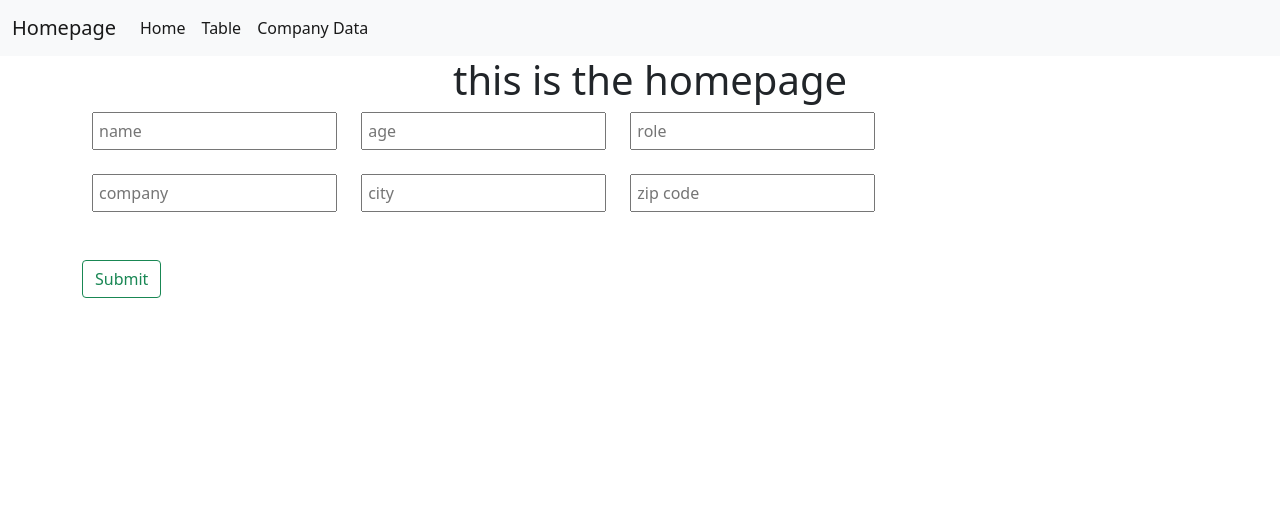
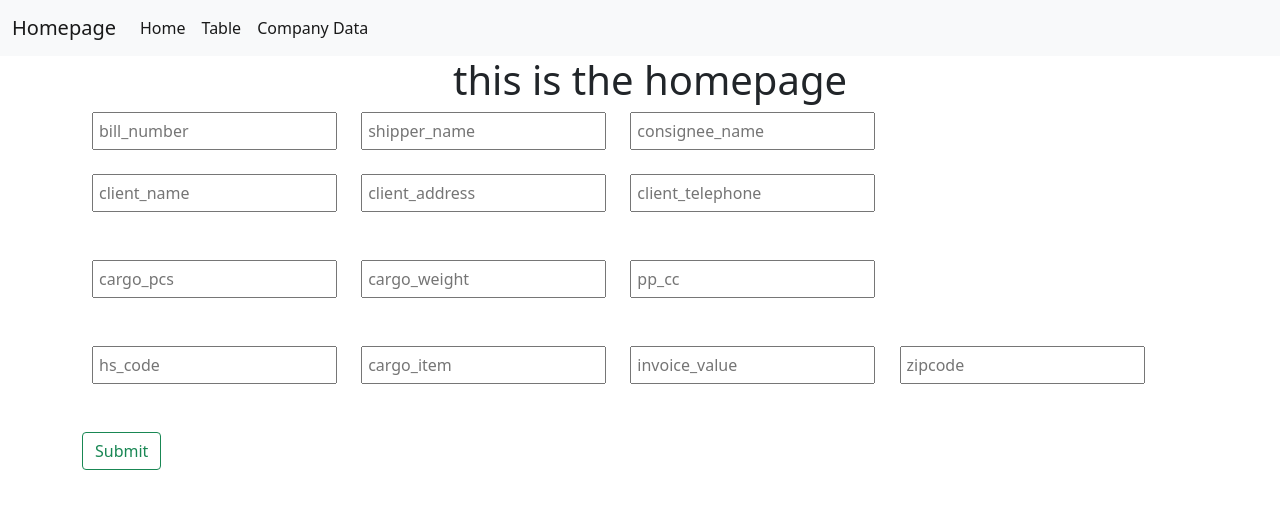
Before and after one commit to highlander-spirou/flaskPOS, a Flask app: page / in a window 1280 px wide. Shown: the top 509 px of the page. Run offline with Flask 2, Linux system fonts and the light colour scheme.

Commit message:
official change input

```diff
--- a/app.py
+++ b/app.py
@@ -21,24 +21,38 @@ class Input(db.Model):
     __tablename__ = 'input'
 
     id = db.Column(db.Integer, primary_key = True)
-    name = db.Column(db.String(64), index=True)
-    age = db.Column(db.Integer)
-    role = db.Column(db.String(64))
-    company = db.Column(db.String(64))
-    city = db.Column(db.String(64))
+    bill_number = db.Column(db.String(64), index=True)
+    shipper_name = db.Column(db.String(64), index=True)
+    consignee_name = db.Column(db.String(64), index=True) #company name
+    client_name = db.Column(db.String(64))  #optional
+    consignee_address = db.Column(db.String(500))
+    consignee_telephone = db.Column(db.String(64))
+    cargo_pcs = db.Column(db.Integer)
+    cargo_weight = db.Column(db.Integer)
+    pp_cc = db.Column(db.String(5))
+    hs_code = db.Column(db.Integer)
+    cargo_item = db.Column(db.String(500))
+    invoice_value = db.Column(db.Integer)
     zipcode = db.Column(db.String(64))
 
 
-    def __init__(self, name, age, role, company, city, zipcode):
-        self.name = name
-        self.age = age
-        self.role = role
-        self.company = company
-        self.city = city
+    def __init__(self, bill_number, shipper_name, consignee_name, consignee_address, consignee_telephone, cargo_pcs, cargo_weight, pp_cc, hs_code, cargo_item, invoice_value, zipcode,  client_name ="None"):
+        self.bill_number = bill_number
+        self.shipper_name = shipper_name
+        self.consignee_name = consignee_name #company name
+        self.client_name = client_name #keyword argument "None"
+        self.consignee_address = consignee_address
+        self.consignee_telephone = consignee_telephone
+        self.cargo_pcs = cargo_pcs
+        self.cargo_weight = cargo_weight
+        self.pp_cc = pp_cc
+        self.hs_code = hs_code
+        self.cargo_item = cargo_item
+        self.invoice_value = invoice_value
         self.zipcode = zipcode
 
     def __repr__(self):
-        return f"id: {self.id}, name:{self.name}, company: {self.company}"
+        return f"id: {self.id}, bill:{self.bill_number}, from: {self.shipper_name}, to: {self.consignee_name}"
 
 class Companies(db.Model):
 
@@ -46,16 +60,33 @@ class Companies(db.Model):
 
     id = db.Column(db.Integer, primary_key = True)
     company = db.Column(db.String(64))
-    city = db.Column(db.String(64))
+    address = db.Column(db.String(500))
     zipcode = db.Column(db.String(64))
 
-    def __init__(self, company, city, zipcode):
+    def __init__(self, company, address, zipcode):
         self.company = company
-        self.city = city
+        self.address = address
         self.zipcode = zipcode
 
     def __repr__(self):
         return f"id: {self.id}, company: {self.company}"
+
+class Products(db.Model):
+
+    __tablename__ = 'products'
+
+    id = db.Column(db.Integer, primary_key = True)
+    name = db.Column(db.String(64))
+    code = db.Column(db.String(64))
+
+
+    def __init__(self, name, code):
+        self.name = name
+        self.code = code
+
+    def __repr__(self):
+        return f"id: {self.id}, product name: {self.name}"
+
 
 class InputSchema(ma.SQLAlchemyAutoSchema):
     class Meta:
@@ -65,18 +96,18 @@ class InputSchema(ma.SQLAlchemyAutoSchema):
 @app.route('/', methods=["GET", "POST"])
 def index():
     form=InputForm()
-    if form.validate_on_submit():
-        new_instance = Input(name=form.name.data,
-                age=form.age.data,
-                role=form.role.data,
-                company=form.company.data,
-                city=form.city.data,
-                zipcode=form.zipcode.data)
+    # if form.validate_on_submit():
+    #     new_instance = Input(name=form.name.data,
+    #             age=form.age.data,
+    #             role=form.role.data,
+    #             company=form.company.data,
+    #             city=form.city.data,
+    #             zipcode=form.zipcode.data)
 
-        db.session.add(new_instance)
-        db.session.commit()
+    #     db.session.add(new_instance)
+    #     db.session.commit()
 
-        return redirect(url_for('index'))
+    #     return redirect(url_for('index'))
 
     return render_template('form.html', form=form)
 
--- a/forms.py
+++ b/forms.py
@@ -3,12 +3,19 @@ from wtforms import StringField, SubmitField, IntegerField
 from wtforms.validators import DataRequired
 
 class InputForm(FlaskForm):
-    name = StringField('Name', validators=[DataRequired()])
-    age = IntegerField('Age', validators=[DataRequired()])
-    role = StringField('Role', validators=[DataRequired()])
-    company = StringField('Company', validators=[DataRequired()])
-    city = StringField('City', validators=[DataRequired()])
-    zipcode = StringField('Zipcode', validators=[DataRequired()])
+    bill_number  = StringField('bill_number', validators=[DataRequired()])
+    shipper_name  = StringField('shipper_name', validators=[DataRequired()])
+    consignee_name   = StringField('consignee_name', validators=[DataRequired()])
+    client_name   = StringField('client_name')
+    consignee_address   = StringField('client_address', validators=[DataRequired()])
+    consignee_telephone   = StringField('client_telephone', validators=[DataRequired()])
+    cargo_pcs   = IntegerField('cargo_pcs', validators=[DataRequired()])
+    cargo_weight = IntegerField('cargo_weight', validators=[DataRequired()])
+    pp_cc = StringField('pp_cc', validators=[DataRequired()])
+    hs_code = IntegerField('hs_code', validators=[DataRequired()])
+    cargo_item = StringField('cargo_item', validators=[DataRequired()])
+    invoice_value  = IntegerField('invoice_value', validators=[DataRequired()])
+    zipcode = StringField('zipcode', validators=[DataRequired()])
     submit = SubmitField('Submit')
 
 class EditForm(FlaskForm):
--- a/templates/form.html
+++ b/templates/form.html
@@ -5,15 +5,30 @@
   <div class="container">
   <form action="{{url_for('index')}}" method="POST" novalidate>
     {{ form.hidden_tag() }}
-      {{ form.name(class='sth', placeholder="name", id="nameInput") }}
-      {{ form.age(class='sth',placeholder="age", id="ageInput") }}
-      {{ form.role(class='sth',placeholder="role", id="roleInput") }}
+      {{ form.bill_number(class='sth', placeholder="bill_number", id="nameInput") }}
+      {{ form.shipper_name (class='sth',placeholder="shipper_name", id="ageInput") }}
+      {{ form.consignee_name (class='sth',placeholder="consignee_name", id="roleInput") }}
       <br>
       <br>
       <div>
-        {{ form.company(class='sth', placeholder="company", id="companyInput") }}
-        {{ form.city(class='sth',placeholder="city", id="cityInput") }}
-        {{ form.zipcode(class='sth',placeholder="zip code", id="zipInput") }}
+        {{ form.client_name (class='sth', placeholder="client_name", id="companyInput") }}
+        {{ form.consignee_address (class='sth',placeholder="client_address ", id="cityInput") }}
+        {{ form.consignee_telephone (class='sth',placeholder="client_telephone ", id="zipInput") }}
+      </div>
+      <br>
+      <br>
+      <div>
+        {{ form.cargo_pcs  (class='sth', placeholder="cargo_pcs ", id="companyInput") }}
+        {{ form.cargo_weight  (class='sth',placeholder="cargo_weight ", id="cityInput") }}
+        {{ form.pp_cc (class='sth',placeholder="pp_cc ", id="zipInput") }}
+      </div>
+      <br>
+      <br>
+      <div>
+        {{ form.hs_code (class='sth', placeholder="hs_code ", id="companyInput") }}
+        {{ form.cargo_item (class='sth',placeholder="cargo_item ", id="cityInput") }}
+        {{ form.invoice_value (class='sth',placeholder="invoice_value ", id="zipInput") }}
+        {{ form.zipcode(class='sth',placeholder="zipcode ", id="zipInput") }}
       </div>
       <br>
       <br>
```
